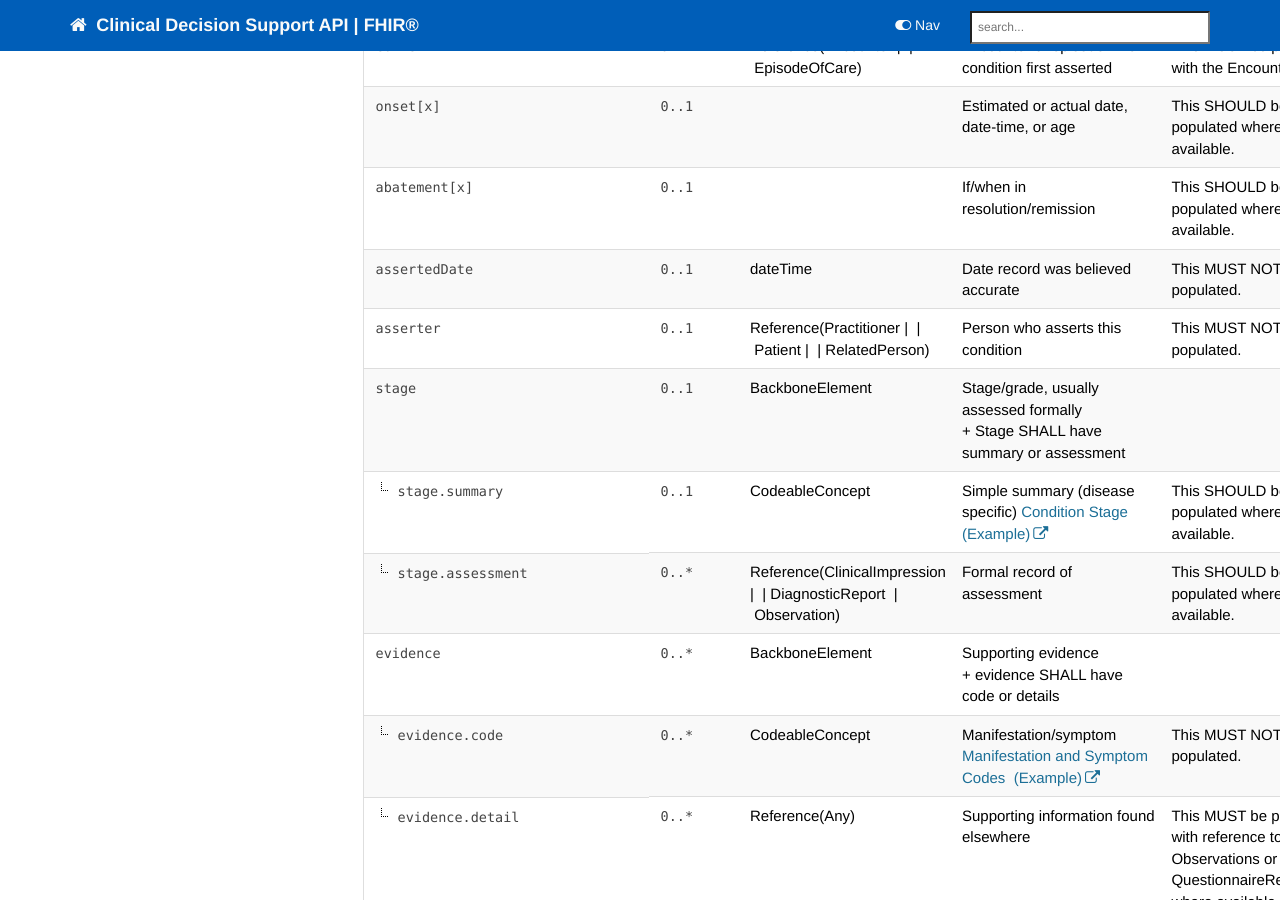
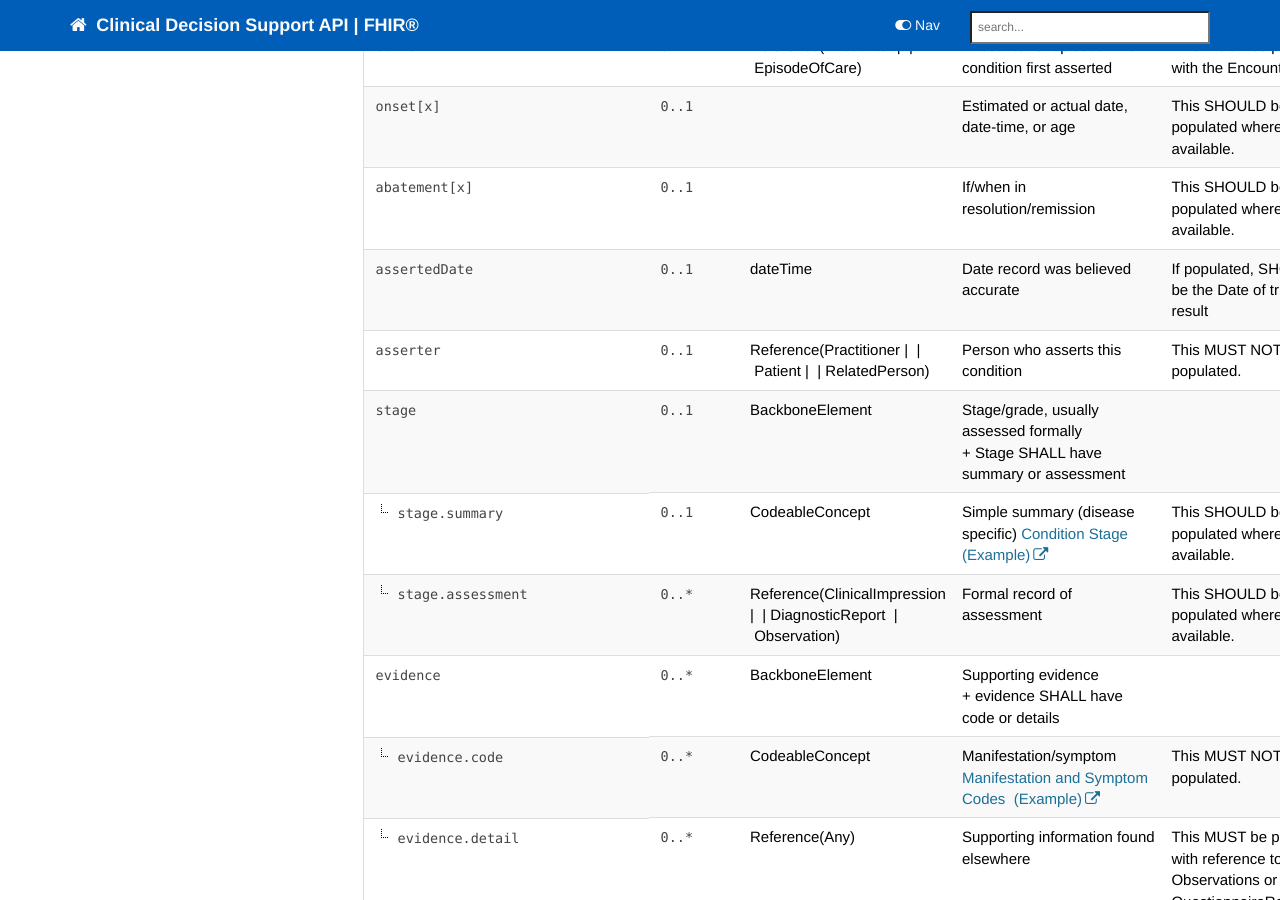
Before and after one commit to nhsconnect/FHIR-CDS, a Jekyll site: the page built from pages/explore/api_condition.md, in a window 1280 px wide and 900 px high, scrolled down 1888 px. Built offline with Jekyll 4.4.1, drawn with Linux system fonts in a browser that asks for light colours; nearby versions of some CDN libraries; our own code applies the rules of GitHub Pages for plain Markdown files; comment, search, counter and statistics services are not loaded.

Commit message:
assertedDate guidance

```diff
--- a/pages/explore/api_condition.md
+++ b/pages/explore/api_condition.md
@@ -96,7 +96,7 @@ Detailed implementation guidance for a `Condition` resource in the CDS context i
  <tr><td><code class="highlighter-rouge">context</code></td><td><code class="highlighter-rouge">0..1</code></td><td>Reference(Encounter |  | EpisodeOfCare)</td><td>Encounter or episode when condition first asserted</td><td>This MUST be populated with the Encounter.</td></tr>
  <tr><td><code class="highlighter-rouge">onset[x]</code></td><td><code class="highlighter-rouge">0..1</code></td><td>&nbsp;</td><td>Estimated or actual date, date-time, or age</td><td>This SHOULD be populated where available.</td></tr>
  <tr><td><code class="highlighter-rouge">abatement[x]</code></td><td><code class="highlighter-rouge">0..1</code></td><td>&nbsp;</td><td>If/when in resolution/remission</td><td>This SHOULD be populated where available.</td></tr>
- <tr><td><code class="highlighter-rouge">assertedDate</code></td><td><code class="highlighter-rouge">0..1</code></td><td>dateTime</td><td>Date record was believed accurate</td><td>This MUST NOT be populated.</td></tr>
+ <tr><td><code class="highlighter-rouge">assertedDate</code></td><td><code class="highlighter-rouge">0..1</code></td><td>dateTime</td><td>Date record was believed accurate</td><td>If populated, SHOULD be the Date of triage result </td></tr>
  <tr><td><code class="highlighter-rouge">asserter</code></td><td><code class="highlighter-rouge">0..1</code></td><td>Reference(Practitioner |  | Patient |  | RelatedPerson)</td><td>Person who asserts this condition</td><td>This MUST NOT be populated.</td></tr>
  <tr><td><code class="highlighter-rouge">stage</code></td><td><code class="highlighter-rouge">0..1</code></td><td>BackboneElement</td><td>Stage/grade, usually assessed formally <br/>
  + Stage SHALL have summary or assessment</td><td></td></tr>
```
